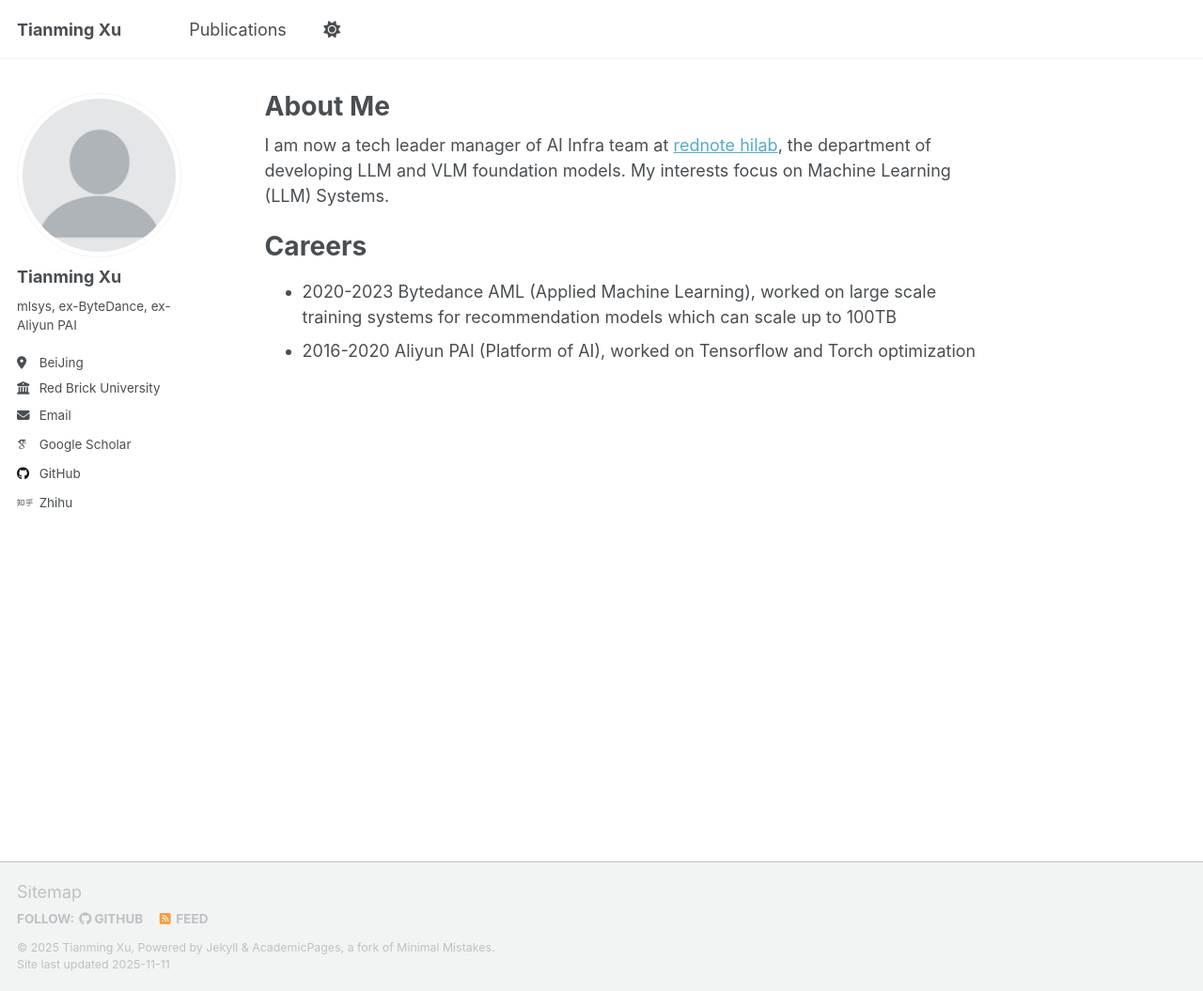
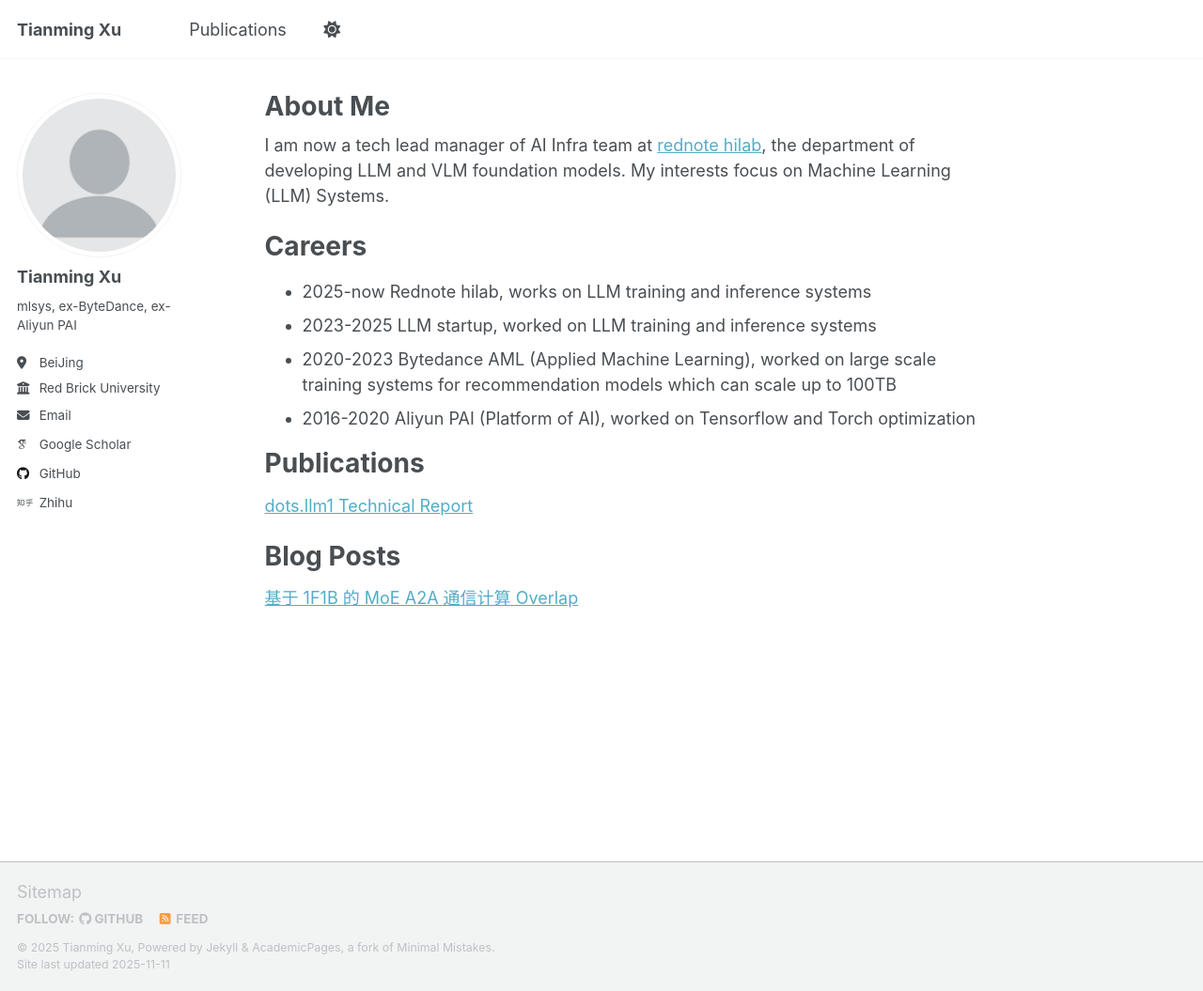
Before and after one commit to xutianming/xutianming.github.io, a Jekyll site: the page built from _pages/about.md, in a window 1280 px wide and 1055 px high. Shown: the whole window at 94% size. Built offline with Jekyll 4.4.1, drawn with Linux system fonts in a browser that asks for light colours; some web fonts are replaced; a script that is not in the unit is left out.

Commit message:
Update about.md

```diff
--- a/_pages/about.md
+++ b/_pages/about.md
@@ -6,10 +6,20 @@ redirect_from:
   - /about/
   - /about.html
 ---
-I am now a tech leader manager of AI Infra team at [rednote hilab](https://github.com/rednote-hilab), the department of developing LLM and VLM foundation models. My interests focus on Machine Learning (LLM) Systems.
+I am now a tech lead manager of AI Infra team at [rednote hilab](https://github.com/rednote-hilab), the department of developing LLM and VLM foundation models. My interests focus on Machine Learning (LLM) Systems.
 
 
 Careers
 ======
+* 2025-now  Rednote hilab, works on LLM training and inference systems
+* 2023-2025 LLM startup, worked on LLM training and inference systems
 * 2020-2023 Bytedance AML (Applied Machine Learning), worked on large scale training systems for recommendation models which can scale up to 100TB
 * 2016-2020 Aliyun PAI (Platform of AI), worked on Tensorflow and Torch optimization
+
+Publications
+======
+[dots.llm1 Technical Report](https://github.com/rednote-hilab/dots.llm1/blob/main/dots1_tech_report.pdf)
+
+Blog Posts
+======
+[基于 1F1B 的 MoE A2A 通信计算 Overlap](https://mp.weixin.qq.com/s?__biz=MzU2NzkyMzUxMw==&mid=2247550702&idx=2&sn=9f6bb8ea72475aa833bfd73718f03530&poc_token=HCIiE2mjaDT5AFbO82enlYxd5iWyycwm5ueZprsX)
```
